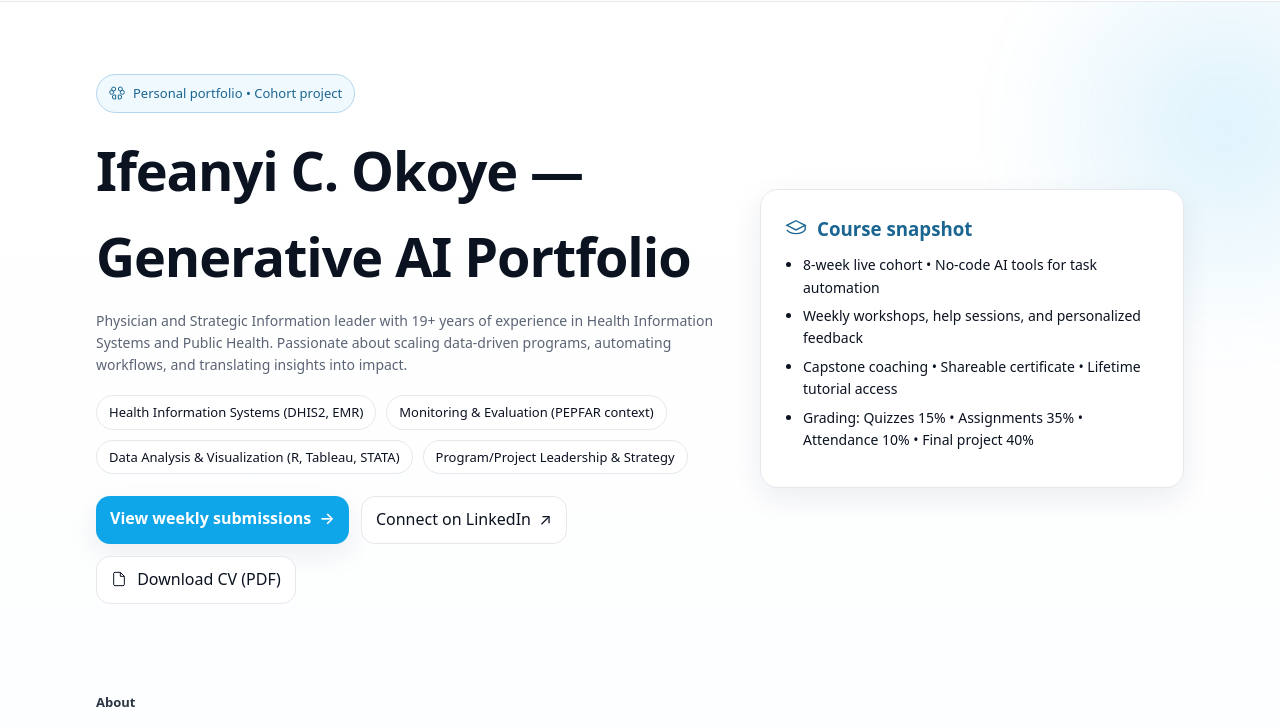
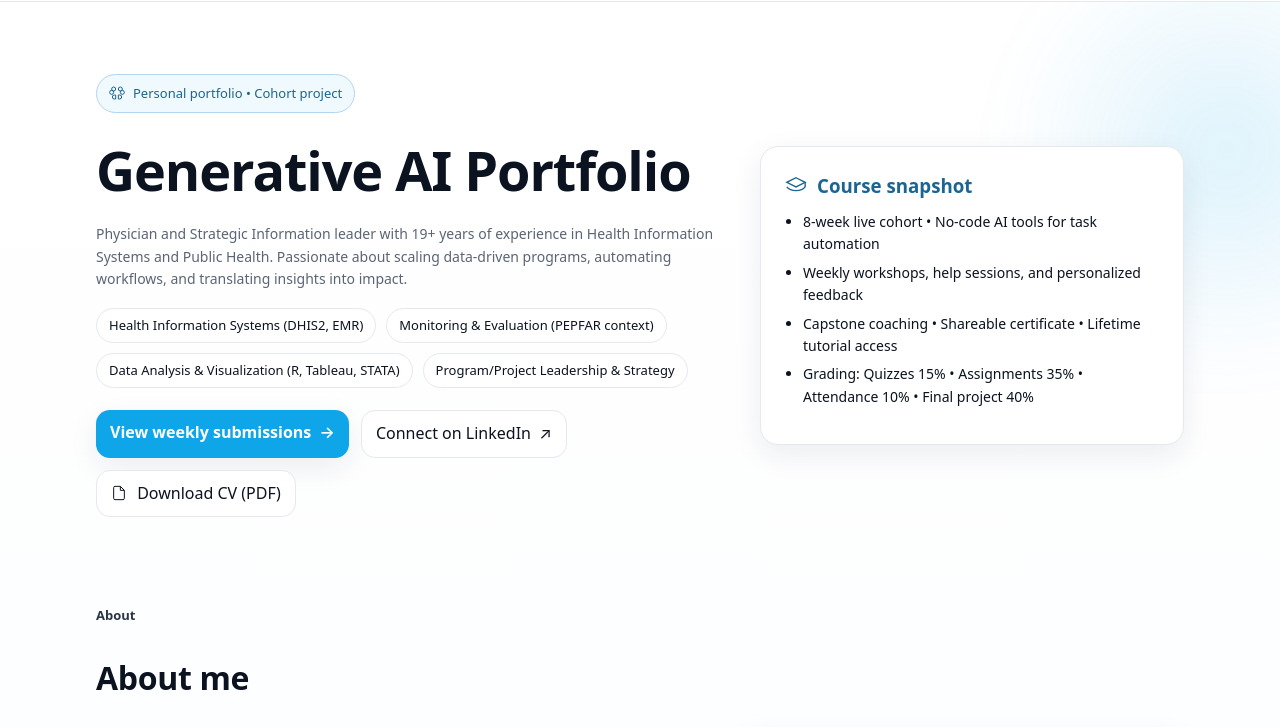
Before and after one commit to ifeanyiokoye/graph-ai-portfolio, a plain HTML site: page index.html in a window 1280 px wide. Shown: the part 63-790 px from the top of the page. Drawn offline with Linux system fonts and the light colour scheme.

Commit message:
Update index.html

```diff
--- a/index.html
+++ b/index.html
@@ -169,7 +169,7 @@
           <svg width="16" height="16" viewBox="0 0 24 24" fill="none" aria-hidden="true"><path d="M7 9a3 3 0 1 1 0-6 3 3 0 0 1 0 6Zm10 0a3 3 0 1 1 0-6 3 3 0 0 1 0 6ZM4 14a3 3 0 1 1 0-6 3 3 0 0 1 0 6Zm16 0a3 3 0 1 1 0-6 3 3 0 0 1 0 6ZM8 21a3 3 0 1 1 0-6h2v6H8Zm6 0v-6h2a3 3 0 1 1 0 6h-2Z" stroke="currentColor" stroke-width="1.5"/></svg>
           Personal portfolio • Cohort project
         </span>
-        <h1 class="title">Ifeanyi C. Okoye — Generative AI Portfolio</h1>
+        <h1 class="title">Generative AI Portfolio</h1>
         <p class="muted" style="max-width: 640px; margin-top: 10px;">
           Physician and Strategic Information leader with 19+ years of experience in Health Information Systems and Public Health. Passionate about scaling data‑driven programs, automating workflows, and translating insights into impact.
         </p>
```
